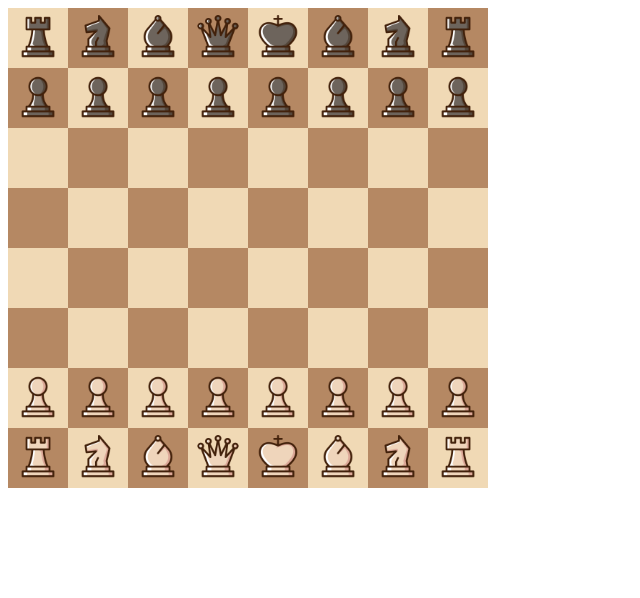
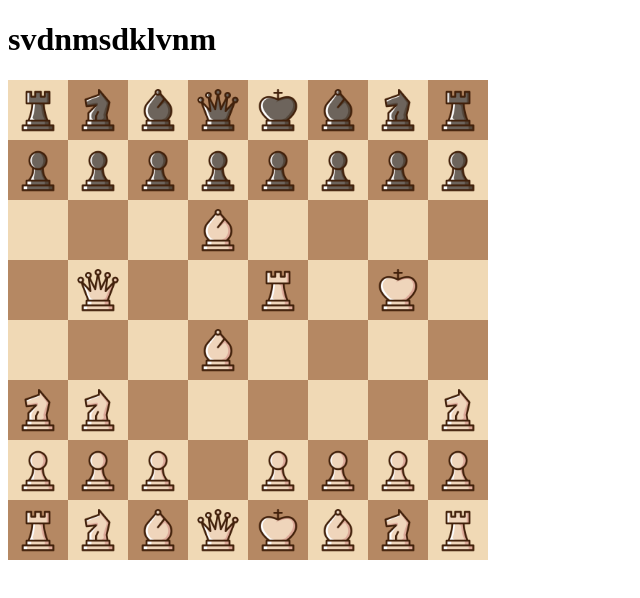
Before and after one commit to AndrewNovik/ChessGame, an Angular app: page / in a window 1280 px wide. Shown: the top 598 px of the page, without its empty margins (0-640 px from the left). Built offline with nearby package versions, Linux system fonts and the light colour scheme.

Commit message:
#2 available moves map (bug with pawn)

```diff
--- a/src/app/board/board.ts
+++ b/src/app/board/board.ts
@@ -1,3 +1,4 @@
+import { MapType } from '@angular/compiler';
 import { Bishop } from '../figures/bishop/bishop';
 import { FigurePiece } from '../figures/figures';
 import { King } from '../figures/king/king';
@@ -5,59 +6,89 @@ import { Knight } from '../figures/knight/knight';
 import { Pawn } from '../figures/pawn/pawn';
 import { Queen } from '../figures/queen/queen';
 import { Rook } from '../figures/rook/rook';
-import { Color, Figure, PiecesColor } from '../interfaces/figures.interface';
+import {
+  Color,
+  Coordinate,
+  Figure,
+  SafeMoves,
+} from '../interfaces/figures.interface';
 
 export class ChessBoard {
   private chessBoard: (FigurePiece | null)[][];
   private _playerColor = Color.White;
+  private readonly chessBoardSize: number = 8;
+  private _safeCells: SafeMoves = new Map();
 
   constructor() {
     this.chessBoard = [
       [
-        new Rook(PiecesColor.White),
-        new Knight(PiecesColor.White),
-        new Bishop(PiecesColor.White),
-        new Queen(PiecesColor.White),
-        new King(PiecesColor.White),
-        new Bishop(PiecesColor.White),
-        new Knight(PiecesColor.White),
-        new Rook(PiecesColor.White),
+        new Rook(Color.White),
+        new Knight(Color.White),
+        new Bishop(Color.White),
+        new Queen(Color.White),
+        new King(Color.White),
+        new Bishop(Color.White),
+        new Knight(Color.White),
+        new Rook(Color.White),
       ],
       [
-        new Pawn(PiecesColor.White),
-        new Pawn(PiecesColor.White),
-        new Pawn(PiecesColor.White),
-        new Pawn(PiecesColor.White),
-        new Pawn(PiecesColor.White),
-        new Pawn(PiecesColor.White),
-        new Pawn(PiecesColor.White),
-        new Pawn(PiecesColor.White),
-      ],
-      [null, null, null, null, null, null, null, null],
-      [null, null, null, null, null, null, null, null],
-      [null, null, null, null, null, null, null, null],
-      [null, null, null, null, null, null, null, null],
-      [
-        new Pawn(PiecesColor.Black),
-        new Pawn(PiecesColor.Black),
-        new Pawn(PiecesColor.Black),
-        new Pawn(PiecesColor.Black),
-        new Pawn(PiecesColor.Black),
-        new Pawn(PiecesColor.Black),
-        new Pawn(PiecesColor.Black),
-        new Pawn(PiecesColor.Black),
+        new Pawn(Color.White),
+        new Pawn(Color.White),
+        new Pawn(Color.White),
+        null,
+        new Pawn(Color.White),
+        new Pawn(Color.White),
+        new Pawn(Color.White),
+        new Pawn(Color.White),
       ],
       [
-        new Rook(PiecesColor.Black),
-        new Knight(PiecesColor.Black),
-        new Bishop(PiecesColor.Black),
-        new Queen(PiecesColor.Black),
-        new King(PiecesColor.Black),
-        new Bishop(PiecesColor.Black),
-        new Knight(PiecesColor.Black),
-        new Rook(PiecesColor.Black),
+        new Knight(Color.White),
+        new Knight(Color.White),
+        null,
+        null,
+        null,
+        null,
+        null,
+        new Knight(Color.White),
+      ],
+      [null, null, null, new Bishop(Color.White), null, null, null, null],
+      [
+        null,
+        new Queen(Color.White),
+        null,
+        null,
+        new Rook(Color.White),
+        null,
+        new King(Color.White),
+        null,
+      ],
+      [null, null, null, new Bishop(Color.White), null, null, null, null],
+      [
+        new Pawn(Color.Black),
+        new Pawn(Color.Black),
+        new Pawn(Color.Black),
+        new Pawn(Color.Black),
+        new Pawn(Color.Black),
+        new Pawn(Color.Black),
+        new Pawn(Color.Black),
+        new Pawn(Color.Black),
+      ],
+      [
+        new Rook(Color.Black),
+        new Knight(Color.Black),
+        new Bishop(Color.Black),
+        new Queen(Color.Black),
+        new King(Color.Black),
+        new Bishop(Color.Black),
+        new Knight(Color.Black),
+        new Rook(Color.Black),
       ],
     ];
+    this._safeCells = this.findSafeMoves();
+  }
+
+  get safeCells() {
+    return this._safeCells;
   }
 
   public get playerColor(): Color {
@@ -71,8 +102,154 @@ export class ChessBoard {
       );
     });
   }
-
   public static isCellDark(x: number, y: number): boolean {
     return (x % 2 === 0 && y % 2 === 0) || (x % 2 === 1 && y % 2 === 1);
   }
+
+  private areCoordsValid(x: number, y: number): boolean {
+    return (
+      x >= 0 && y >= 0 && x < this.chessBoardSize && y < this.chessBoardSize
+    );
+  }
+
+  public isInCheck(playerFigureColor: Color): boolean {
+    for (let x = 0; x < this.chessBoardSize; x++) {
+      for (let y = 0; y < this.chessBoardSize; y++) {
+        const figure: FigurePiece | null = this.chessBoard[x][y];
+        if (!figure || figure.color === playerFigureColor) continue;
+
+        for (const { x: dx, y: dy } of figure.coordinates) {
+          let newX: number = x + dx;
+          let newY: number = y + dy;
+
+          if (!this.areCoordsValid(newX, newY)) continue;
+
+          if (
+            figure instanceof Pawn ||
+            figure instanceof Knight ||
+            figure instanceof King
+          ) {
+            if (figure instanceof Pawn && dy === 0) continue;
+
+            const attackedFigure: FigurePiece | null =
+              this.chessBoard[newX][newY];
+
+            if (
+              attackedFigure instanceof King &&
+              attackedFigure.color == playerFigureColor
+            ) {
+              return false;
+            }
+          } else {
+            while (this.areCoordsValid(newX, newY)) {
+              const attackedFigure: FigurePiece | null =
+                this.chessBoard[newX][newY];
+              if (
+                attackedFigure instanceof King &&
+                attackedFigure.color === playerFigureColor
+              )
+                return true;
+
+              if (attackedFigure !== null) break;
+
+              newX += dx;
+              newY += dy;
+            }
+          }
+        }
+      }
+    }
+    return false;
+  }
+
+  private isPositionSafeAfterMove(
+    prevX: number,
+    prevY: number,
+    newX: number,
+    newY: number
+  ): boolean {
+    const prevFigure: FigurePiece | null = this.chessBoard[prevX][prevY];
+    if (!prevFigure) return false;
+
+    const newFigure: FigurePiece | null = this.chessBoard[newX][newY];
+    if (newFigure && newFigure.color === prevFigure.color) return false;
+
+    this.chessBoard[prevX][prevY] = null;
+    this.chessBoard[newX][newY] = prevFigure;
+
+    const isPositionSafe: boolean = !this.isInCheck(prevFigure.color);
+
+    this.chessBoard[prevX][prevY] = prevFigure;
+    this.chessBoard[newX][newY] = newFigure;
+
+    return isPositionSafe;
+  }
+
+  private findSafeMoves(): SafeMoves {
+    const safeMoves: SafeMoves = new Map<string, Coordinate[]>();
+
+    for (let x = 0; x < this.chessBoardSize; x++) {
+      for (let y = 0; y < this.chessBoardSize; y++) {
+        const figure: FigurePiece | null = this.chessBoard[x][y];
+
+        if (!figure || figure.color !== this._playerColor) continue;
+
+        const figureSafeMoves: Coordinate[] = [];
+
+        for (const { x: dx, y: dy } of figure.coordinates) {
+          let newX: number = x + dx;
+          let newY: number = y + dy;
+
+          if (!this.areCoordsValid(newX, newY)) continue;
+
+          let newFigure: FigurePiece | null = this.chessBoard[newX][newY];
+
+          if (newFigure && newFigure.color === figure.color) continue;
+
+          if (figure instanceof Pawn) {
+            if (dx == 2 || dx === -2) {
+              if (newFigure) continue;
+              if (this.chessBoard[newX + (dx === 2 ? -1 : 1)][newY]) continue;
+            }
+
+            if ((dx === 1 || dx === -1) && dy === 0 && newFigure) continue;
+
+            if (
+              (dy === 1 || dy === -1) &&
+              (!newFigure || figure.color === newFigure.color)
+            )
+              continue;
+          }
+
+          if (
+            figure instanceof Pawn ||
+            figure instanceof Knight ||
+            figure instanceof King
+          ) {
+            if (this.isPositionSafeAfterMove(x, y, newX, newY)) {
+              figureSafeMoves.push({ x: newX, y: newY });
+            }
+          } else {
+            while (this.areCoordsValid(newX, newY)) {
+              newFigure = this.chessBoard[newX][newY];
+              if (newFigure && newFigure.color === figure.color) break;
+
+              if (this.isPositionSafeAfterMove(x, y, newX, newY)) {
+                figureSafeMoves.push({ x: newX, y: newY });
+              }
+              if (newFigure !== null) break;
+
+              newX += dx;
+              newY += dy;
+            }
+          }
+        }
+
+        if (figureSafeMoves.length) {
+          safeMoves.set(`${x},${y}`, figureSafeMoves);
+        }
+      }
+    }
+    return safeMoves;
+  }
 }
--- a/src/app/components/chess-board/chess-board.component.html
+++ b/src/app/components/chess-board/chess-board.component.html
@@ -1,11 +1,18 @@
+<h1>svdnmsdklvnm</h1>
+
 <div class="chess-board">
   <div *ngFor="let row of chessBoardView; let x = index" class="row">
     <div
       *ngFor="let cell of row; let y = index"
       class="square"
-      [ngClass]="isCellDark(x, y) ? 'dark' : 'light'"
+      [ngClass]="{
+        'selected-cell': isCellSelected(x, y),
+        'dark-cell': isCellDark(x, y),
+        'light-cell': !isCellDark(x, y)
+      }"
+      (click)="selectCell(x, y)"
     >
-      <div>
+      <div [ngClass]="{ 'safe-cell': isCellSafeForSelectedFigure(x, y) }"></div>
       <img
         *ngIf="cell"
         [src]="figureImageSource[cell]"
@@ -15,4 +22,3 @@
     </div>
   </div>
 </div>
-</div>
--- a/src/app/components/chess-board/chess-board.component.scss
+++ b/src/app/components/chess-board/chess-board.component.scss
@@ -49,11 +49,11 @@
   color: white;
 }
 
-.dark {
+.dark-cell {
   background-color: #b58863;
 }
 
-.light {
+.light-cell {
   background-color: #f0d9b5;
 }
 
@@ -62,13 +62,13 @@
   padding-top: 4px;
 }
 
-.selected-square {
+.selected-cell {
   box-shadow: inset rgba(60, 70, 85, 0.5) 0px 0px 40px 0px,
     inset rgba(60, 70, 85, 0.5) 0px 0px 40px 0px,
     inset rgba(0, 0, 0, 1) 0px 0px 36px -24px;
 }
 
-.safe-square {
+.safe-cell {
   position: absolute;
   height: 20px;
   width: 20px;
--- a/src/app/components/chess-board/chess-board.component.ts
+++ b/src/app/components/chess-board/chess-board.component.ts
@@ -2,8 +2,11 @@ import { Component } from '@angular/core';
 import { ChessBoard } from '../../board/board';
 import {
   Color,
+  Coordinate,
   Figure,
   FigureImageSource,
+  SafeMoves,
+  SelectedCell,
 } from '../../interfaces/figures.interface';
 import { CommonModule } from '@angular/common';
 
@@ -15,15 +18,48 @@ import { CommonModule } from '@angular/common';
   styleUrl: './chess-board.component.scss',
 })
 export class ChessBoardComponent {
-  private chessBoard = new ChessBoard();
+  private chessBoard: ChessBoard;
+  private selectedCell: SelectedCell;
+  private figureSafeCells: Coordinate[];
   public figureImageSource = FigureImageSource;
+  public chessBoardView: (Figure | null)[][];
 
-  public chessBoardView: (Figure | null)[][] = this.chessBoard.chessBoardView;
+  constructor() {
+    this.chessBoard = new ChessBoard();
+    this.chessBoardView = this.chessBoard.chessBoardView;
+    this.selectedCell = { figure: null };
+    this.figureSafeCells = [];
+  }
+
   get playerColor(): Color {
     return this.chessBoard.playerColor;
   }
+  get safeCells(): SafeMoves {
+    return this.chessBoard.safeCells;
+  }
+
+  ngOnInit() {}
 
   isCellDark(x: number, y: number): boolean {
     return ChessBoard.isCellDark(x, y);
   }
+
+  isCellSelected(x: number, y: number): boolean {
+    if (!this.selectedCell.figure) return false;
+    return this.selectedCell.x === x && this.selectedCell.y === y;
+  }
+
+  isCellSafeForSelectedFigure(x: number, y: number): boolean {
+    return this.figureSafeCells.some(
+      (mooves) => mooves.x === x && mooves.y === y
+    );
+  }
+
+  selectCell(x: number, y: number): void {
+    const figure: Figure | null = this.chessBoardView[x][y];
+
+    if (!figure) return;
+    this.selectedCell = { figure, x, y };
+    this.figureSafeCells = this.safeCells.get(x + ',' + y) || [];
+  }
 }
--- a/src/app/figures/bishop/bishop.ts
+++ b/src/app/figures/bishop/bishop.ts
@@ -1,8 +1,4 @@
-import {
-  Figure,
-  Coordinate,
-  PiecesColor,
-} from '../../interfaces/figures.interface';
+import { Figure, Coordinate, Color } from '../../interfaces/figures.interface';
 import { FigurePiece } from '../figures';
 
 export class Bishop extends FigurePiece {
@@ -14,11 +10,9 @@ export class Bishop extends FigurePiece {
     { x: -1, y: -1 },
   ];
 
-  constructor(private pieceColor: PiecesColor) {
+  constructor(private pieceColor: Color) {
     super(pieceColor);
     this._Figure =
-      pieceColor === PiecesColor.White
-        ? Figure.WhiteBishop
-        : Figure.BlackBishop;
+      pieceColor === Color.White ? Figure.WhiteBishop : Figure.BlackBishop;
   }
 }
--- a/src/app/figures/figures.ts
+++ b/src/app/figures/figures.ts
@@ -1,14 +1,10 @@
-import {
-  Coordinate,
-  Figure,
-  PiecesColor,
-} from '../interfaces/figures.interface';
+import { Coordinate, Figure, Color } from '../interfaces/figures.interface';
 
 export abstract class FigurePiece {
   protected abstract _Figure: Figure;
   protected abstract _coordinates: Coordinate[]; // available mooves ?
 
-  constructor(private _color: PiecesColor) {}
+  constructor(private _color: Color) {}
 
   get figure(): Figure {
     return this._Figure;
@@ -18,7 +14,7 @@ export abstract class FigurePiece {
     return this._coordinates;
   }
 
-  get color(): PiecesColor {
+  get color(): Color {
     return this._color;
   }
 }
--- a/src/app/figures/king/king.ts
+++ b/src/app/figures/king/king.ts
@@ -1,8 +1,4 @@
-import {
-  Figure,
-  Coordinate,
-  PiecesColor,
-} from '../../interfaces/figures.interface';
+import { Figure, Coordinate, Color } from '../../interfaces/figures.interface';
 import { FigurePiece } from '../figures';
 
 export class King extends FigurePiece {
@@ -13,16 +9,16 @@ export class King extends FigurePiece {
     { x: 0, y: -1 },
     { x: 1, y: 0 },
     { x: 1, y: -1 },
-    { x: 1, y: -1 },
+    { x: 1, y: 1 },
     { x: -1, y: 0 },
     { x: -1, y: 1 },
     { x: -1, y: -1 },
   ];
 
-  constructor(private pieceColor: PiecesColor) {
+  constructor(private pieceColor: Color) {
     super(pieceColor);
     this._Figure =
-      pieceColor === PiecesColor.White ? Figure.WhiteKing : Figure.BlackKing;
+      pieceColor === Color.White ? Figure.WhiteKing : Figure.BlackKing;
   }
 
   public get hasMoved(): boolean {
--- a/src/app/figures/knight/knight.ts
+++ b/src/app/figures/knight/knight.ts
@@ -1,8 +1,4 @@
-import {
-  Figure,
-  Coordinate,
-  PiecesColor,
-} from '../../interfaces/figures.interface';
+import { Figure, Coordinate, Color } from '../../interfaces/figures.interface';
 import { FigurePiece } from '../figures';
 
 export class Knight extends FigurePiece {
@@ -18,11 +14,9 @@ export class Knight extends FigurePiece {
     { x: -2, y: -1 },
   ];
 
-  constructor(private pieceColor: PiecesColor) {
+  constructor(private pieceColor: Color) {
     super(pieceColor);
     this._Figure =
-      pieceColor === PiecesColor.White
-        ? Figure.WhiteKnight
-        : Figure.BlackKnight;
+      pieceColor === Color.White ? Figure.WhiteKnight : Figure.BlackKnight;
   }
 }
--- a/src/app/figures/pawn/pawn.ts
+++ b/src/app/figures/pawn/pawn.ts
@@ -1,8 +1,4 @@
-import {
-  Figure,
-  Coordinate,
-  PiecesColor,
-} from '../../interfaces/figures.interface';
+import { Figure, Coordinate, Color } from '../../interfaces/figures.interface';
 import { FigurePiece } from '../figures';
 
 export class Pawn extends FigurePiece {
@@ -15,11 +11,11 @@ export class Pawn extends FigurePiece {
     { x: 1, y: -1 },
   ];
 
-  constructor(private pieceColor: PiecesColor) {
+  constructor(private pieceColor: Color) {
     super(pieceColor);
-    if (pieceColor === PiecesColor.Black) this.setBlackPawnCoordinates();
+    if (pieceColor === Color.Black) this.setBlackPawnCoordinates();
     this._Figure =
-      pieceColor === PiecesColor.White ? Figure.WhitePawn : Figure.BlackPawn;
+      pieceColor === Color.White ? Figure.WhitePawn : Figure.BlackPawn;
   }
 
   private setBlackPawnCoordinates(): void {
@@ -37,6 +33,6 @@ export class Pawn extends FigurePiece {
       { x: 1, y: 1 },
       { x: 1, y: -1 },
     ];
-    if (this.pieceColor === PiecesColor.Black) this.setBlackPawnCoordinates();
+    if (this.pieceColor === Color.Black) this.setBlackPawnCoordinates();
   }
 }
--- a/src/app/figures/queen/queen.ts
+++ b/src/app/figures/queen/queen.ts
@@ -1,8 +1,4 @@
-import {
-  Figure,
-  Coordinate,
-  PiecesColor,
-} from '../../interfaces/figures.interface';
+import { Figure, Coordinate, Color } from '../../interfaces/figures.interface';
 import { FigurePiece } from '../figures';
 
 export class Queen extends FigurePiece {
@@ -11,16 +7,16 @@ export class Queen extends FigurePiece {
     { x: 0, y: 1 },
     { x: 0, y: -1 },
     { x: 1, y: 0 },
-    { x: 1, y: -1 },
+    { x: 1, y: 1 },
     { x: 1, y: -1 },
     { x: -1, y: 0 },
     { x: -1, y: 1 },
     { x: -1, y: -1 },
   ];
 
-  constructor(private pieceColor: PiecesColor) {
+  constructor(private pieceColor: Color) {
     super(pieceColor);
     this._Figure =
-      pieceColor === PiecesColor.White ? Figure.WhiteQueen : Figure.BlackQueen;
+      pieceColor === Color.White ? Figure.WhiteQueen : Figure.BlackQueen;
   }
 }
--- a/src/app/figures/rook/rook.ts
+++ b/src/app/figures/rook/rook.ts
@@ -1,8 +1,4 @@
-import {
-  Figure,
-  Coordinate,
-  PiecesColor,
-} from '../../interfaces/figures.interface';
+import { Figure, Coordinate, Color } from '../../interfaces/figures.interface';
 import { FigurePiece } from '../figures';
 
 export class Rook extends FigurePiece {
@@ -15,10 +11,10 @@ export class Rook extends FigurePiece {
     { x: 0, y: -1 },
   ];
 
-  constructor(private pieceColor: PiecesColor) {
+  constructor(private pieceColor: Color) {
     super(pieceColor);
     this._Figure =
-      pieceColor === PiecesColor.White ? Figure.WhiteRook : Figure.BlackRook;
+      pieceColor === Color.White ? Figure.WhiteRook : Figure.BlackRook;
   }
 
   public get hasMoved(): boolean {
--- a/src/app/interfaces/figures.interface.ts
+++ b/src/app/interfaces/figures.interface.ts
@@ -14,19 +14,26 @@ export enum Figure {
   BlackKing = 'BK',
 }
 
-export enum PiecesColor {
-  White,
-  Black,
-}
-
 export enum Color {
-  White,
-  Black,
+  White = 'White',
+  Black = 'Black',
 }
 
 export type Coordinate = {
   x: number;
   y: number;
+};
+
+export type SelectedCell = CellWithFigure | CellWithOutFigure;
+
+type CellWithFigure = {
+  figure: Figure;
+  x: number;
+  y: number;
+};
+
+type CellWithOutFigure = {
+  figure: null;
 };
 
 export const FigureImageSource: Readonly<Record<Figure, string>> = {
@@ -43,3 +50,5 @@ export const FigureImageSource: Readonly<Record<Figure, string>> = {
   [Figure.BlackQueen]: 'assets/images/png/bq.png',
   [Figure.BlackKing]: 'assets/images/png/bk.png',
 };
+
+export type SafeMoves = Map<string, Coordinate[]>;
```
Lines whose indentation alone changed are shown as unchanged.
